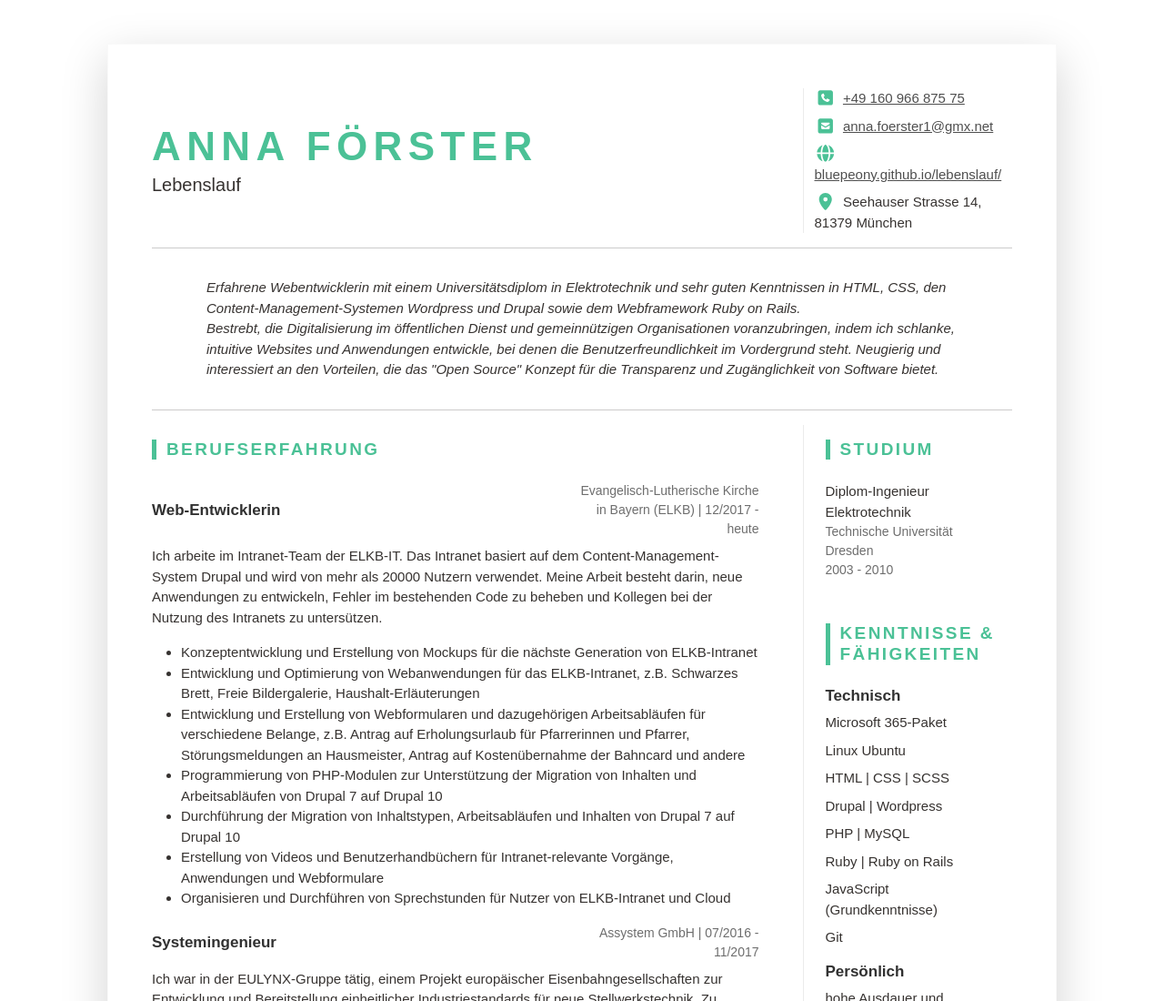
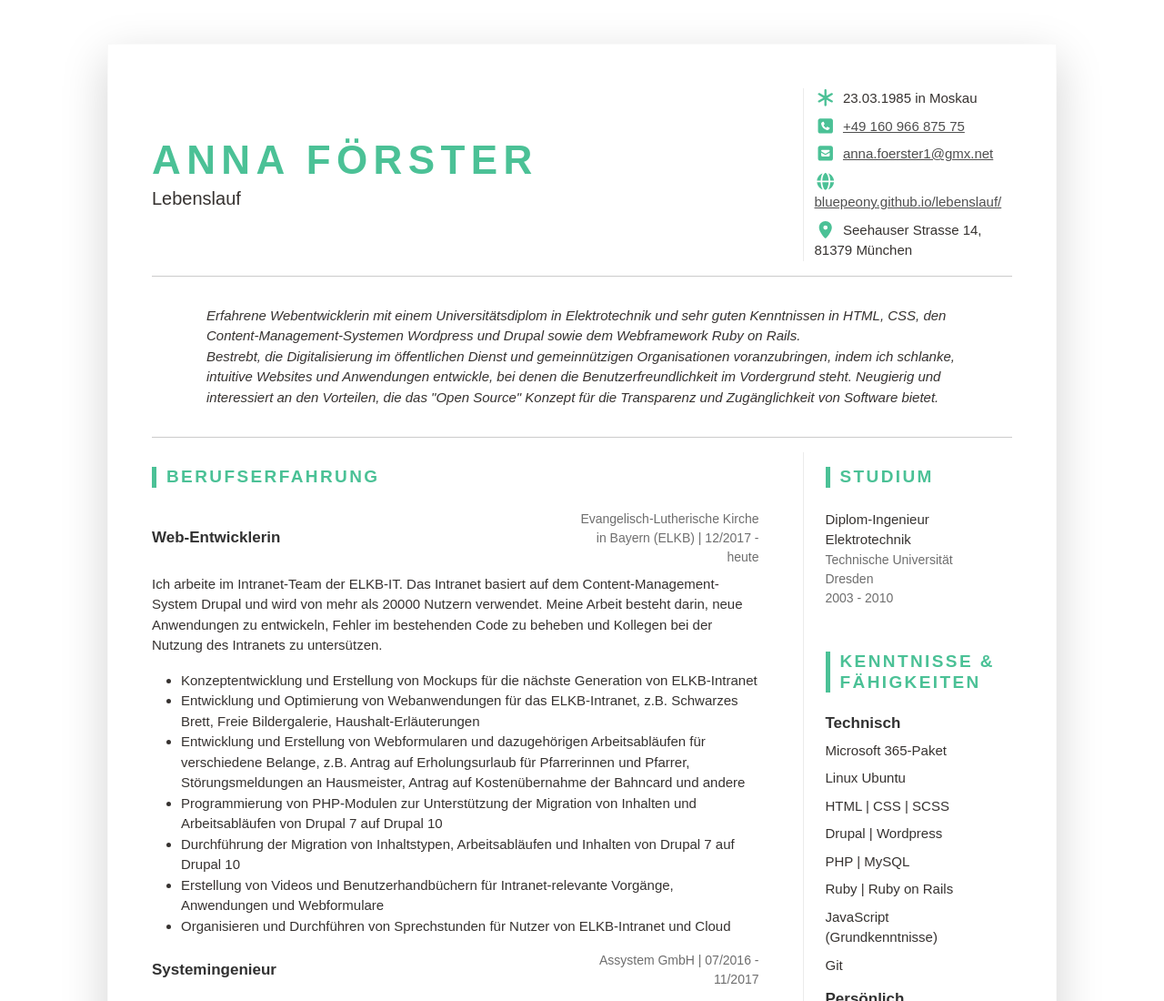
Before and after one commit to BluePeony/lebenslauf, a plain HTML site: page docs/index.html in a window 1280 px wide. Shown: the top 1100 px of the page at 91% size. Drawn offline with Linux system fonts and the light colour scheme; a web font is replaced by a local one.

Commit message:
updated lebenslauf

```diff
--- a/docs/index.html
+++ b/docs/index.html
@@ -43,10 +43,12 @@
 						</div><!--//resume-title-->
 						<div class="resume-contact col-12 col-md-6 col-lg-4 col-xl-3">
 							<ul class="list-unstyled mb-0">
+								<li class="mb-2"><i class="fas fa-asterisk fa-fw fa-lg me-2"></i>23.03.1985 in Moskau</li>
 								<li class="mb-2"><i class="fas fa-phone-square fa-fw fa-lg me-2 "></i><a class="resume-link" href="tel:004916096687575">+49 160 966 875 75</a></li>
 								<li class="mb-2"><i class="fas fa-envelope-square fa-fw fa-lg me-2"></i><a class="resume-link" href="mailto:anna.foerster1@gmx.net">anna.foerster1@gmx.net</a></li>
 								<li class="mb-2"><i class="fas fa-globe fa-fw fa-lg me-2"></i><a class="resume-link" href="https://bluepeony.github.io/lebenslauf/" target="_blank">bluepeony.github.io/lebenslauf/</a></li>
 								<li class="mb-0"><i class="fas fa-map-marker-alt fa-fw fa-lg me-2"></i>Seehauser Strasse 14, 81379 München</li>
+
 							</ul>
 						</div><!--//resume-contact-->
 					</div><!--//row-->
```
